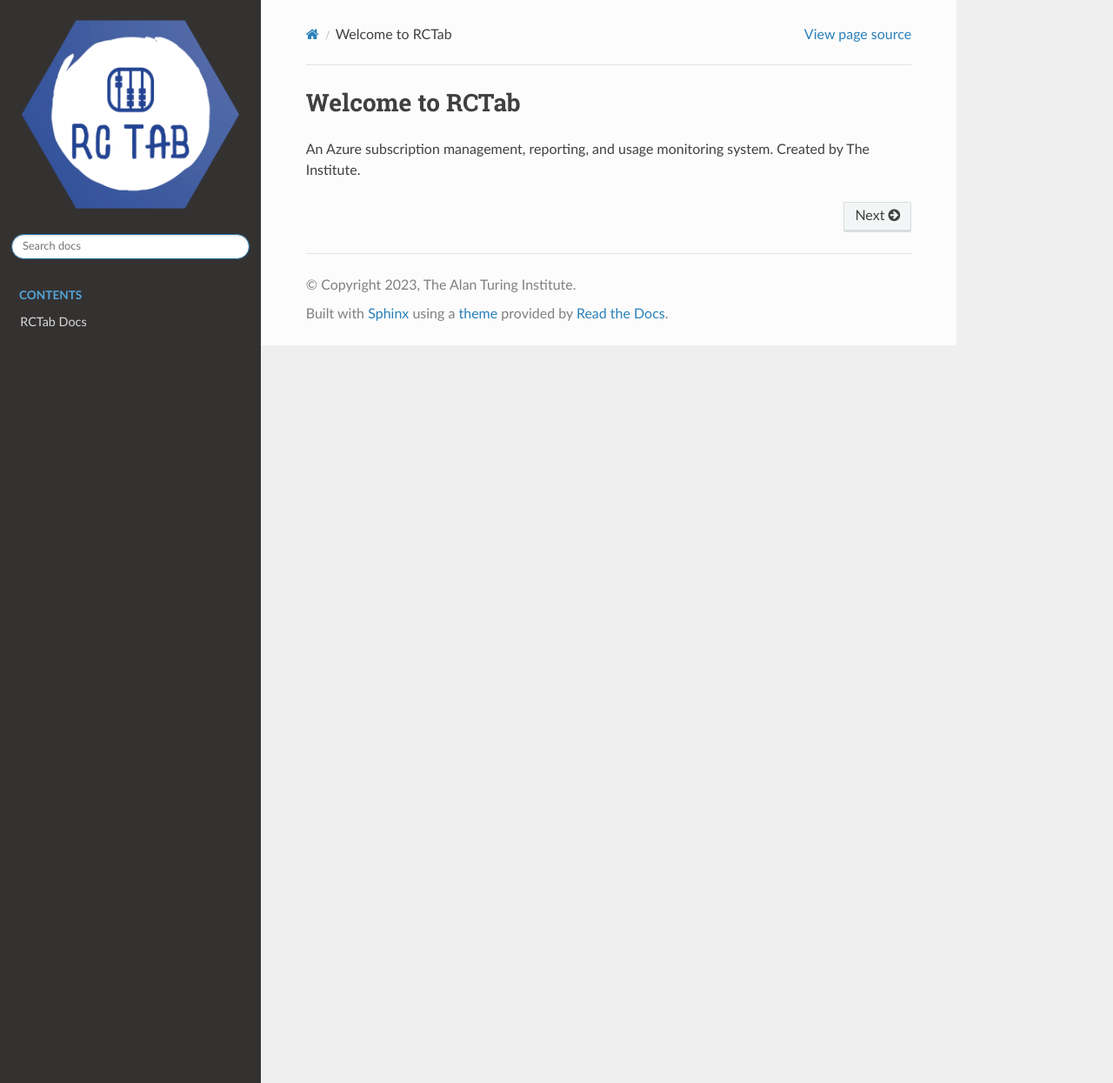
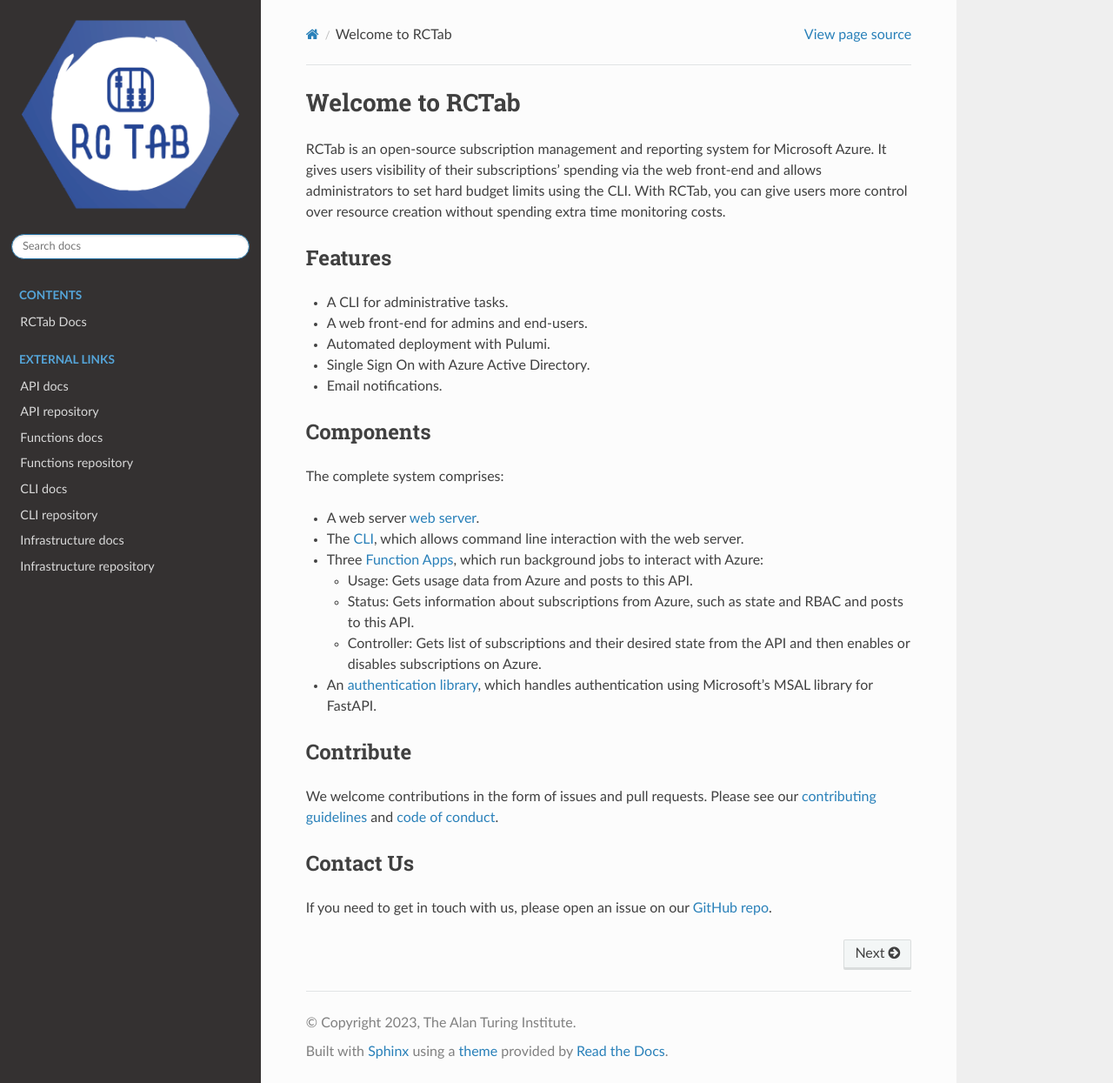
Before and after one commit to alan-turing-institute/RCTab, a Sphinx documentation site: the page built from docs/index.rst, in a window 1280 px wide and 1245 px high. Shown: the whole window at 87% size. Built offline with Sphinx 7.4.7 and the Read the Docs theme 2.0.0, drawn with Linux system fonts in a browser that asks for light colours.

Commit message:
Add external links

```diff
--- a/docs/index.rst
+++ b/docs/index.rst
@@ -4,8 +4,42 @@ Welcome to RCTab
 .. warning:
    🚧 This documentation is under construction 🚧
 
+RCTab is an open-source subscription management and reporting system for Microsoft Azure.
+It gives users visibility of their subscriptions' spending via the web front-end and allows administrators to set hard budget limits using the CLI.
+With RCTab, you can give users more control over resource creation without spending extra time monitoring costs.
 
-An Azure subscription management, reporting, and usage monitoring system. Created by The Institute.
+Features
+++++++++
+
+* A CLI for administrative tasks.
+* A web front-end for admins and end-users.
+* Automated deployment with Pulumi.
+* Single Sign On with Azure Active Directory.
+* Email notifications.
+
+Components
+++++++++++
+
+The complete system comprises:
+
+* A web server `web server <https://github.com/alan-turing-institute/rctab-api>`_.
+* The `CLI <https://github.com/alan-turing-institute/rctab-cli>`_, which allows command line interaction with the web server.
+* Three `Function Apps <https://github.com/alan-turing-institute/rctab-functions>`_, which run background jobs to interact with Azure:
+
+  * Usage: Gets usage data from Azure and posts to this API.
+  * Status: Gets information about subscriptions from Azure, such as state and RBAC and posts to this API.
+  * Controller: Gets list of subscriptions and their desired state from the API and then enables or disables subscriptions on Azure.
+* An `authentication library <https://github.com/alan-turing-institute/fastapimsal>`_, which handles authentication using Microsoft's MSAL library for FastAPI.
+
+Contribute
+++++++++++
+
+We welcome contributions in the form of issues and pull requests. Please see our :doc:`contributing guidelines <content/contributing>` and :doc:`code of conduct <content/code_of_conduct>`.
+
+Contact Us
+++++++++++
+
+If you need to get in touch with us, please open an issue on our `GitHub repo <https://github.com/alan-turing-institute/rctab>`_.
 
 .. toctree::
    :maxdepth: 2
@@ -14,3 +48,18 @@ An Azure subscription management, reporting, and usage monitoring system. Create
    :hidden:
 
    content/*
+
+.. toctree::
+   :maxdepth: 2
+   :caption: External Links
+   :glob:
+   :hidden:
+
+   API docs <https://rctab-api.readthedocs.io/en/latest/>
+   API repository <https://github.com/alan-turing-institute/rctab-api>
+   Functions docs <https://rctab-functions.readthedocs.io/en/latest/>
+   Functions repository <https://github.com/alan-turing-institute/rctab-functions>
+   CLI docs <https://rctab-cli.readthedocs.io/en/latest/>
+   CLI repository <https://github.com/alan-turing-institute/rctab-cli>
+   Infrastructure docs <https://rctab-infrastructure.readthedocs.io/en/latest/>
+   Infrastructure repository <https://github.com/alan-turing-institute/rctab-infrastructure>
```
Also changed, not shown: CONTRIBUTING.md (+2 -2 lines).
